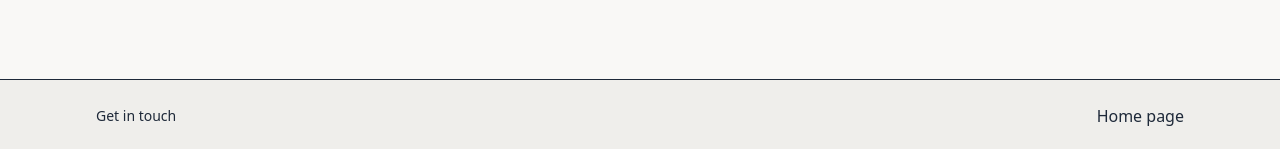
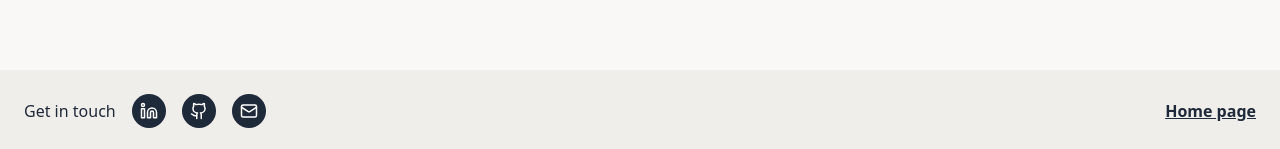
Before and after one commit to ForrFirst/first-blog, a React (Vite) app: page / in a window 1280 px wide. Shown: the part 648-797 px from the top of the page. Built offline with nearby package versions, Linux system fonts and the light colour scheme.

Commit message:
fix footer

```diff
--- a/src/component/Footer.jsx
+++ b/src/component/Footer.jsx
@@ -1,12 +1,27 @@
+import { Linkedin, Github, Mail } from "lucide-react";
+
 export default function Footer() {
     return (
-      <footer className="bg-[#EFEEEB] text-gray-800 py-6 mt-auto w-full border-t ">
-        <div className="max-w-6xl mx-auto px-8 flex flex-col md:flex-row justify-between items-center gap-4">
-          <p className="text-sm">Get in touch</p>
-          <div className="flex gap-4">
-            <a href="#" className="hover:text-gray-600">Home page</a>
-          </div>
+      <footer className="bg-[#EFEEEB] py-6 rounded-none">
+      <div className="container mx-auto px-6 flex items-center justify-between">
+
+        <div className="flex items-center gap-4">
+          <span className="text-gray-800 font-medium">Get in touch</span>
+          <a href="#" className="p-2 rounded-full bg-gray-800 text-white hover:bg-gray-600 transition">
+            <Linkedin size={18} />
+          </a>
+          <a href="#" className="p-2 rounded-full bg-gray-800 text-white hover:bg-gray-600 transition">
+            <Github size={18} />
+          </a>
+          <a href="#" className="p-2 rounded-full bg-gray-800 text-white hover:bg-gray-600 transition">
+  <Mail size={18} />
+</a>
         </div>
-      </footer>
+
+        <a href="#" className="text-gray-800 font-semibold underline hover:text-gray-600">
+          Home page
+        </a>
+      </div>
+    </footer>
     );
   }
--- a/src/component/NavBar.jsx
+++ b/src/component/NavBar.jsx
@@ -1,6 +1,6 @@
 export default function NavBar() {
     return (
-      <nav className="fixed top-0 left-0 right-0 border-b bg-white z-50">
+      <nav className="fixed top-0 left-0 right-0 border-b bg-[#F9F8F6] z-50">
         <div className="max-w-screen-xl mx-auto flex justify-between items-center py-4 px-8">
           <img src="/src/assets/image/logo.svg" alt="Logo" className="w-10 h-10" />
           <div className="flex gap-4">
```
